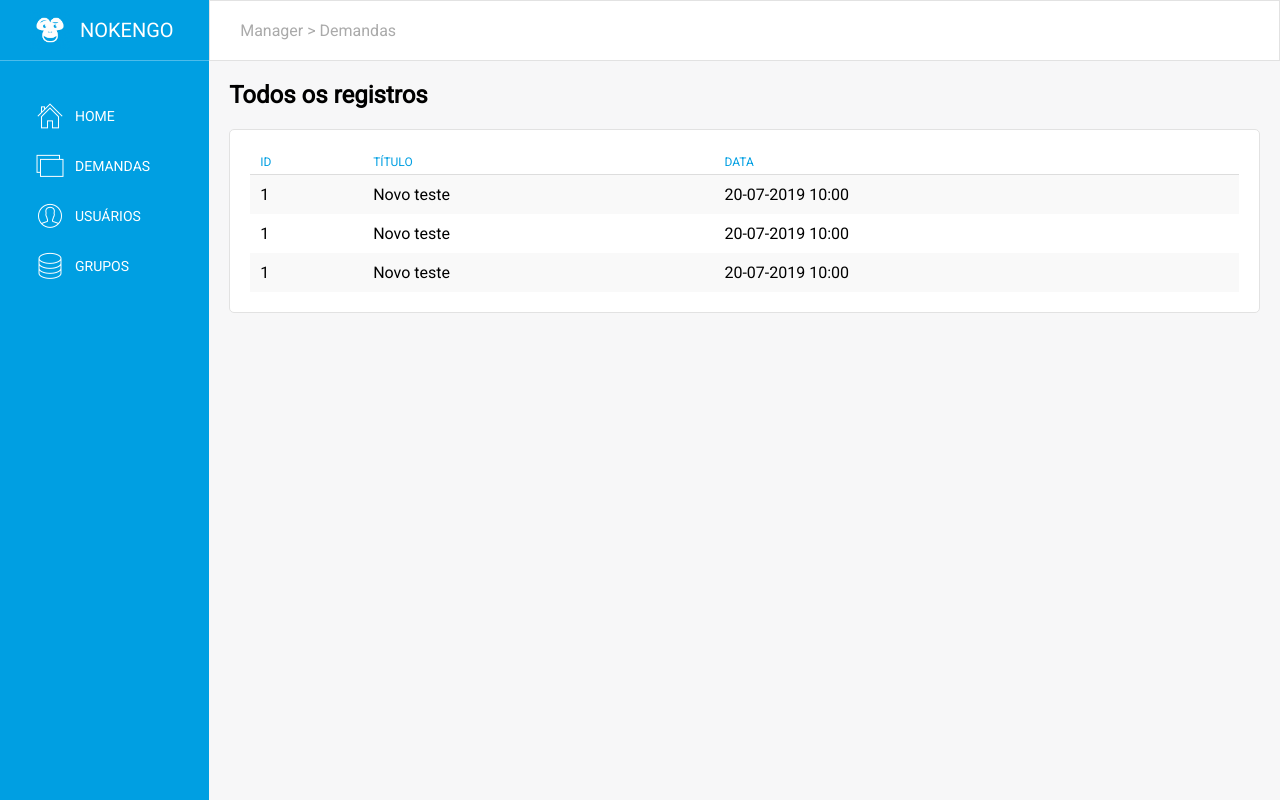
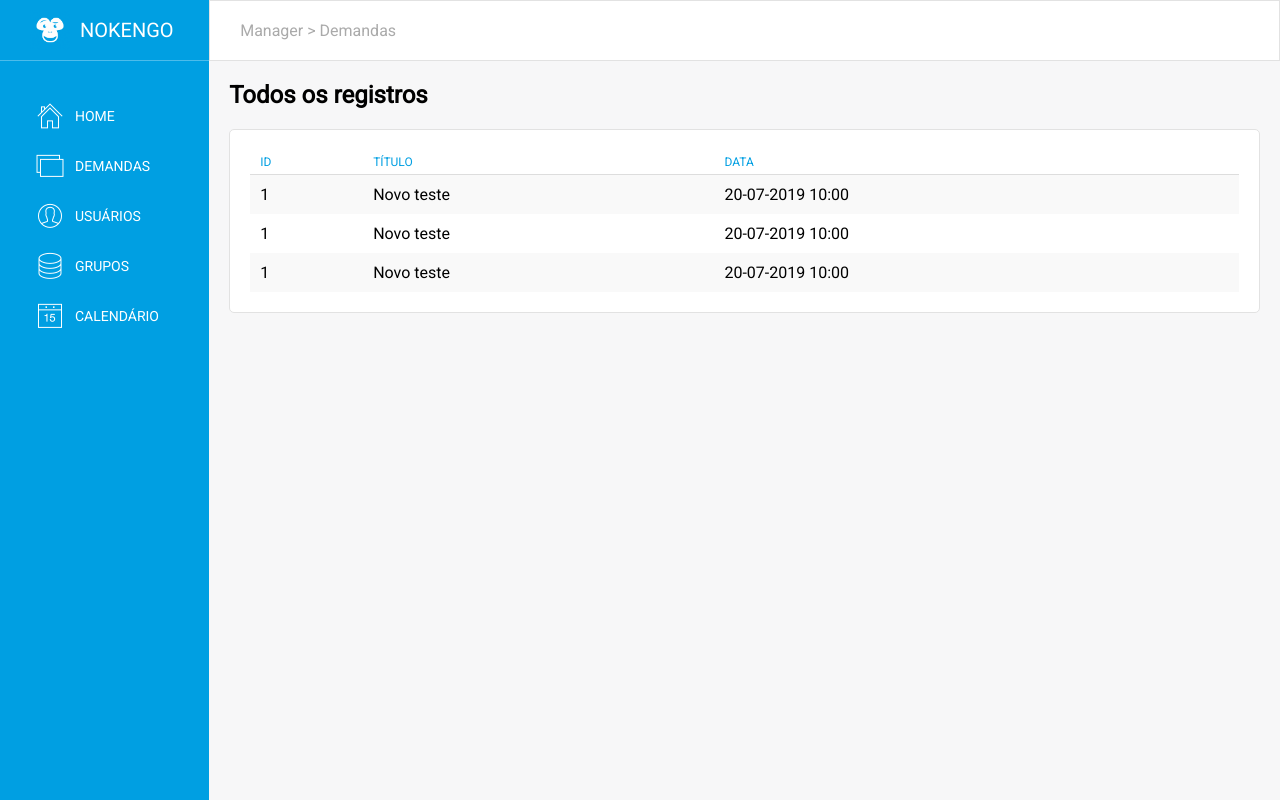
Before and after one commit to samuellevy/demands-django, a Django app: page /demands/ in a window 1280 px wide. Run offline with Django 3.2, Linux system fonts and the light colour scheme; style sheets or scripts are compiled from the project's sources; some libraries are stand-ins or nearby versions.

Commit message:
fix margins

```diff
--- a/app/src/templates/base/index.html
+++ b/app/src/templates/base/index.html
@@ -21,6 +21,7 @@
           <li><i class="pe-7s-photo-gallery"></i><span>Demandas</span></li>
           <li><i class="pe-7s-user"></i><span>Usuários</span></li>
           <li><i class="pe-7s-server"></i><span>Grupos</span></li>
+          <li><i class="pe-7s-date"></i><span>Calendário</span></li>
         </ul>
       </div>
     </nav>
```
